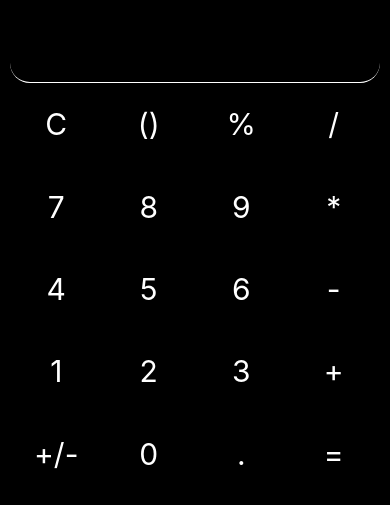
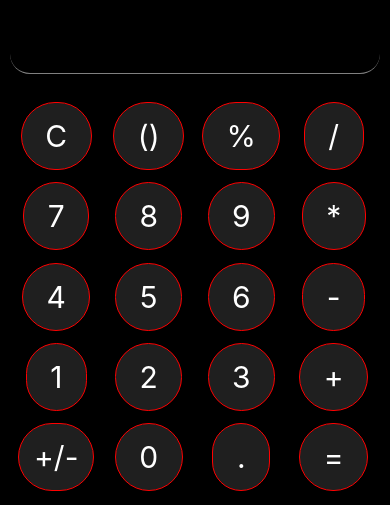
Before and after one commit to dbladva/Awesome, a React Native app: screen / in a window 390 px wide. Shown: the part 339-844 px from the top of the page. Built offline with nearby package versions, Linux system fonts and the light colour scheme.

Commit message:
Edit Cal.
calculator

```diff
--- a/src/container/Calculator.js
+++ b/src/container/Calculator.js
@@ -3,7 +3,7 @@ import React from 'react'
 
 export default function Calculator() {
 
-  const arr = ["C", "()", "%", "/", "7", "8", "9", "*", "4", "5", "6", "-", "1", "2", "3", "+", "+/-", "0", ".", "="]
+  const arr = [" C ", " () ", " % ", " / ", " 7 ", " 8 ", " 9 ", " * ", " 4 ", " 5 ", " 6 ", " - ", " 1 ", " 2 ", " 3 ", " + ", "+/-", " 0 ", " . ", " = "]
 
   arr.map((a) => {
     console.log(a);
@@ -15,13 +15,11 @@ export default function Calculator() {
       <View style={styles.btnMainView}>
         {
           arr.map((Key, index) => {
-
               return (
                 <View style={styles.Button}>
                   <Text style={styles.btnText}>{Key}</Text>
                   </View>
               )
-
           })
         }
       </View>
@@ -31,40 +29,40 @@ export default function Calculator() {
 
 const styles = StyleSheet.create({
   container: {
-    padding: 10,
     flex: 1,
     flexDirection: 'column',
     backgroundColor: 'black',
+    padding: 10,
   },
   InputView: {
     flex: 1,
-    borderBottomColor: 'white',
-    borderBottomWidth: 0.5,
+    borderBottomColor: 'gray',
+    borderBottomWidth: 1,
     borderBottomLeftRadius: 20,
     borderBottomRightRadius: 20,
     justifyContent: 'center'
   },
   btnMainView: {
-    width: '100%',
-    height: '50%',
+   flex: 1,
+    marginTop: 20,
     flexDirection: 'row',
     flexWrap: 'wrap',
   },
   btnText: {
+    marginTop: 5,
     color: "white",
+    padding: 15,
     fontSize: 30,
-    padding: 5,
-    // borderWidth: 1,
-    // borderColor: 'red',
-    // borderRadius: 60 ,
+    borderWidth: 0.01,
+    borderColor: 'red',
+    borderRadius: 200 ,
+    textAlign: 'center',
+    backgroundColor: "rgba(31,31,31,255)",
   },
   Button: {
-    alignItems: 'center',
-    justifyContent: 'center',
     minWidth: '25%',
     minHeight: '20%',
-    flex: 2,
-
-  }
-
+    justifyContent: 'center',
+    alignItems: 'center',
+  },
 })
```
